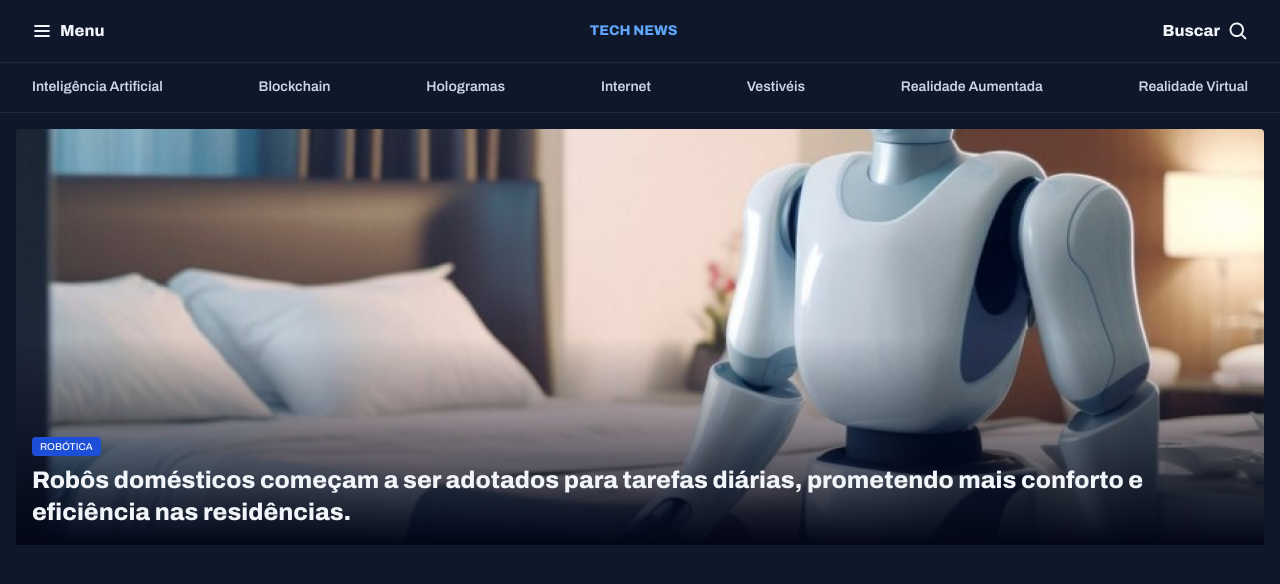
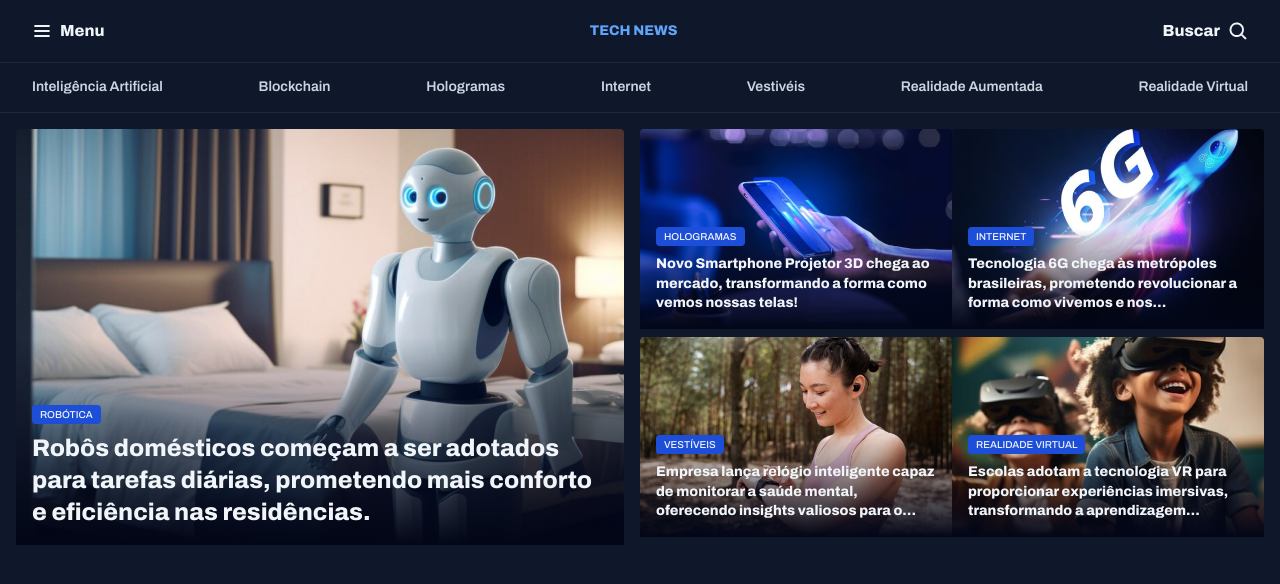
Before and after one commit to lucianop-bs/projeto-portaldenoticias-responsivo, a plain HTML site: page index.html in a window 1280 px wide. Drawn offline with Linux system fonts and the light colour scheme.

Commit message:
add finalização do destaques

```diff
--- a/index.html
+++ b/index.html
@@ -55,8 +55,54 @@
                             nas residências.</h1>
                     </div>
                 </div>
+            </div>
+            <div class="grid-test">
+                <div class="card destaque-2">
+                    <img src="./assets/Image 02.png" alt="">
+                    <div class="container-text">
+                        <span class="tag">hologramas</span>
 
+                        <h3>Novo Smartphone Projetor 3D chega ao mercado, transformando a forma como vemos nossas telas!
+                        </h3>
+                    </div>
+                </div>
+                <div class="card destaque-2">
+                    <img src="./assets/Image 03.png" alt="">
+                    <div class="container-text">
+                        <span class="tag">Internet</span>
+                        <div class="text">
+                            <h3>Tecnologia 6G chega às metrópoles brasileiras, prometendo revolucionar a forma como
+                                vivemos
+                                e
+                                nos comunicamos.
+                            </h3>
+                        </div>
+                    </div>
+                </div>
+                <div class="card destaque-2">
+                    <img src="./assets/Image 04.png" alt="">
+                    <div class="container-text">
+                        <span class="tag">Vestíveis</span>
+                        <div class="text">
+                            <h3>Empresa lança relógio inteligente capaz de monitorar a saúde mental, oferecendo
+                                insights
+                                valiosos para o bem-estar pessoal.
+                            </h3>
+                        </div>
+                    </div>
+                </div>
+                <div class="card destaque-2">
+                    <img src="./assets/Image 05.png" alt="">
+                    <div class="container-text">
+                        <span class="tag">Realidade Virtual</span>
 
+                        <div class="text">
+                            <h3>Escolas adotam a tecnologia VR para proporcionar experiências imersivas, transformando a
+                                aprendizagem tradicional.
+                            </h3>
+                        </div>
+                    </div>
+                </div>
             </div>
 
 
--- a/styles/global.css
+++ b/styles/global.css
@@ -31,6 +31,10 @@ h1 {
   font: var(--heading1);
 }
 
+h3 {
+  font: var(--heading3);
+}
+
 a {
   text-decoration: none;
 }
--- a/styles/main.css
+++ b/styles/main.css
@@ -1,3 +1,8 @@
+#destaques {
+  display: flex;
+  flex-direction: column;
+  gap: 1rem;
+}
 .card {
   position: relative;
   contain: layout;
@@ -31,6 +36,10 @@
     color: var(--text-color-primary);
   }
 
+  & h3 {
+    color: var(--text-color-primary);
+  }
+
   & .text {
     display: -webkit-box;
     -webkit-box-orient: vertical;
@@ -40,9 +49,26 @@
     overflow: hidden;
     color: var(--text-color-primary, #f1f5f9);
     text-overflow: ellipsis;
+    white-space: wrap;
   }
 }
 
 .destaque {
   height: 26rem;
 }
+
+.destaque-2 {
+  height: 12.5rem;
+}
+
+@media (width >= 80em) {
+  #destaques {
+    display: grid;
+    grid-template-columns: 38rem 1fr;
+  }
+
+  .grid-test {
+    display: grid;
+    grid-template-columns: 1fr 1fr;
+  }
+}
--- a/styles/utility.css
+++ b/styles/utility.css
@@ -6,4 +6,5 @@
   font: var(--tag);
   color: var(--text-color-primary);
   padding: 4px 8px;
+  letter-spacing: 4%;
 }
```
